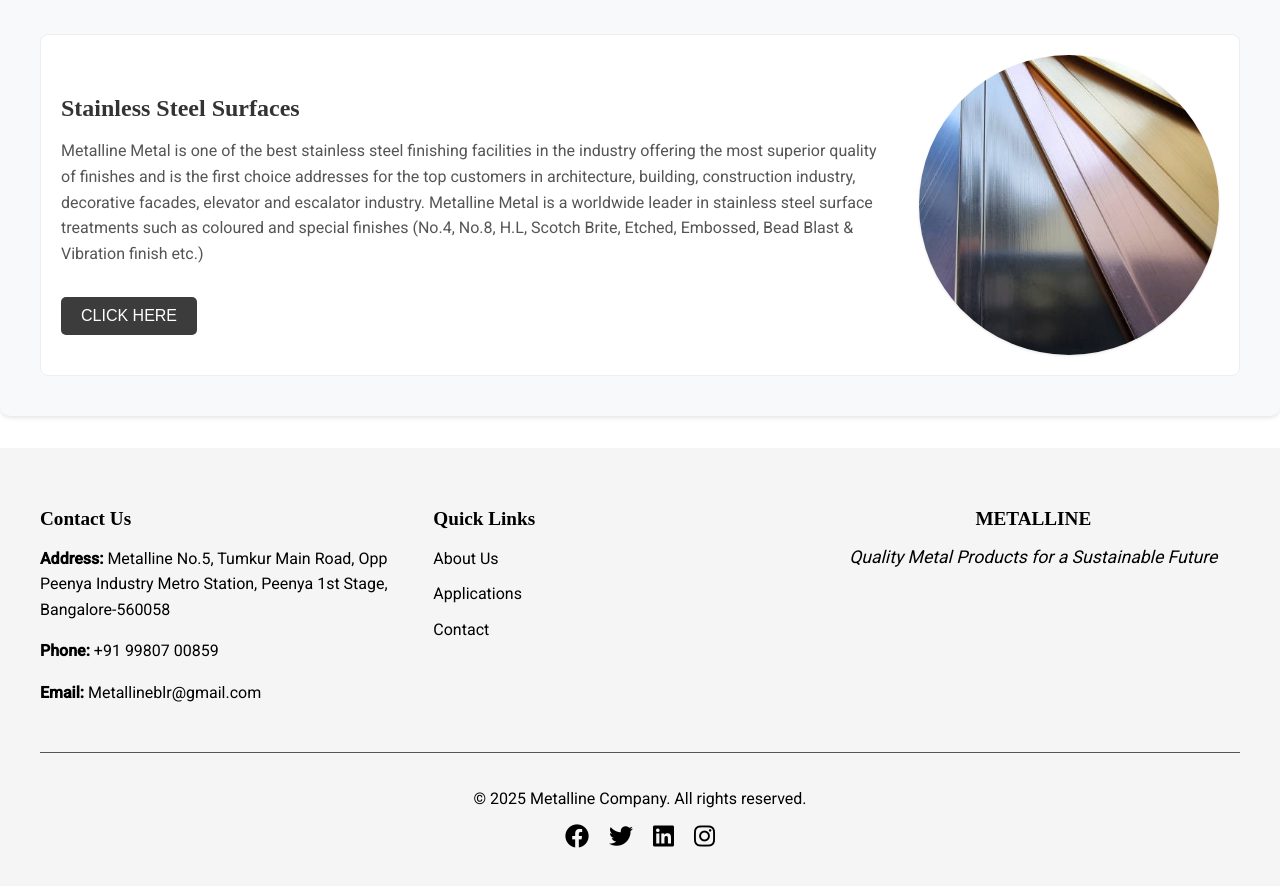
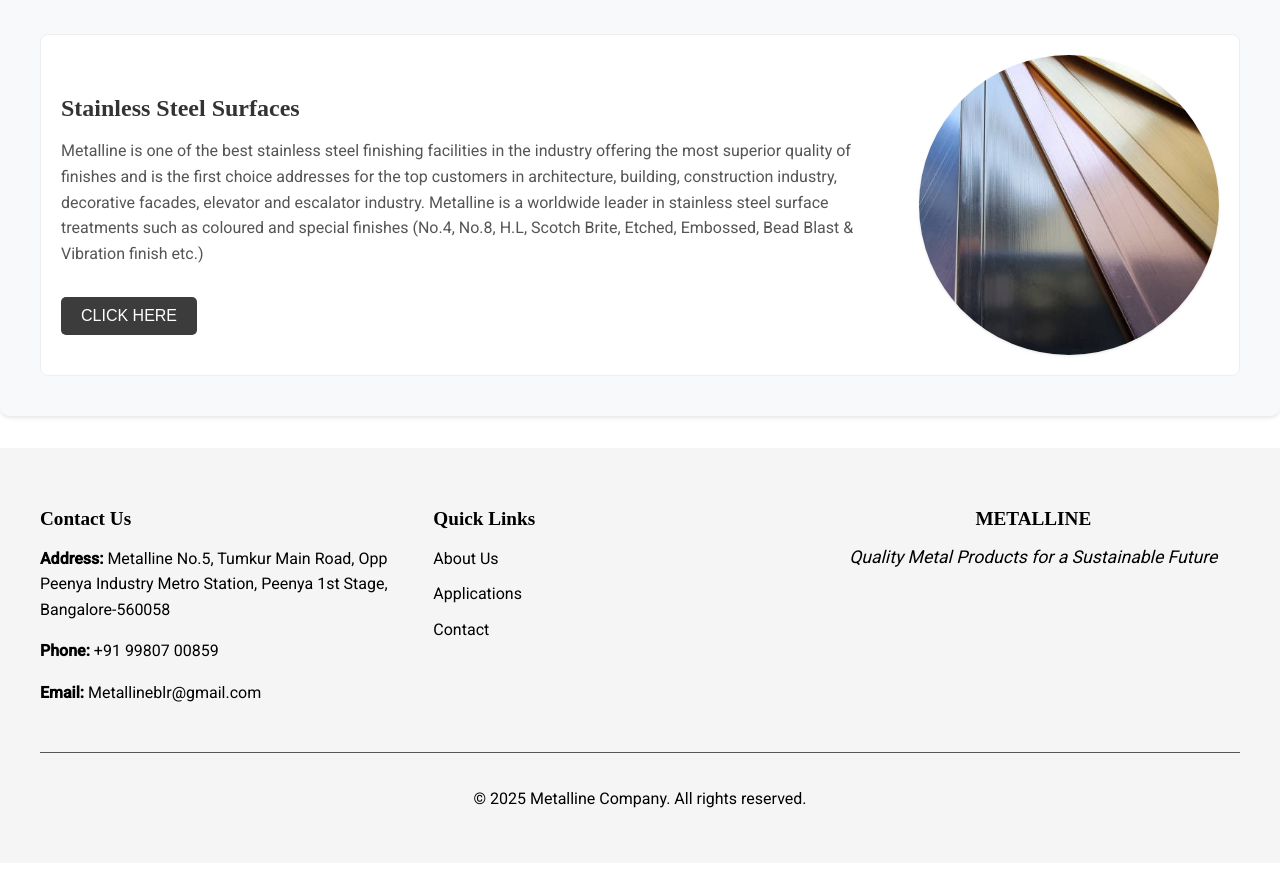
Before and after one commit to jayseth34/met, an Angular app: page /home in a window 1280 px wide. Shown: the part 1980-2866 px from the top of the page. After the commit the page ends 2843 px from the top, so only its background shows below. Built offline with nearby package versions, Linux system fonts and the light colour scheme.

Commit message:
minute corrections and footer

```diff
--- a/src/app/components/aboutus/aboutus.component.html
+++ b/src/app/components/aboutus/aboutus.component.html
@@ -2,7 +2,7 @@
   <div class="image-container">
     <img
       src="assets/aboutus.jpg"
-      alt="Metalline Metal Processing"
+      alt="Metalline Processing"
       class="about-us-image"
     />
   </div>
--- a/src/app/components/footer/footer.component.html
+++ b/src/app/components/footer/footer.component.html
@@ -22,12 +22,6 @@
     </div>
     <div class="footer-bottom">
       <p>&copy; {{ currentYear }} Metalline Company. All rights reserved.</p>
-      <div class="social-icons">
-        <a href="#" target="_blank" title="Facebook"><i class="fab fa-facebook"></i></a>
-        <a href="#" target="_blank" title="Twitter"><i class="fab fa-twitter"></i></a>
-        <a href="#" target="_blank" title="LinkedIn"><i class="fab fa-linkedin"></i></a>
-        <a href="#" target="_blank" title="Instagram"><i class="fab fa-instagram"></i></a>
-      </div>
     </div>
   </div>
 </footer>
--- a/src/app/components/home/home.component.html
+++ b/src/app/components/home/home.component.html
@@ -180,11 +180,11 @@
         <div class="stainless-steel-content">
           <h2>Stainless Steel Surfaces</h2>
           <p>
-            Metalline Metal is one of the best stainless steel finishing facilities in
+            Metalline is one of the best stainless steel finishing facilities in
             the industry offering the most superior quality of finishes and is the
             first choice addresses for the top customers in architecture,
             building, construction industry, decorative facades, elevator and
-            escalator industry. Metalline Metal is a worldwide leader in stainless
+            escalator industry. Metalline is a worldwide leader in stainless
             steel surface treatments such as coloured and special finishes (No.4,
             No.8, H.L, Scotch Brite, Etched, Embossed, Bead Blast & Vibration
             finish etc.)
```
